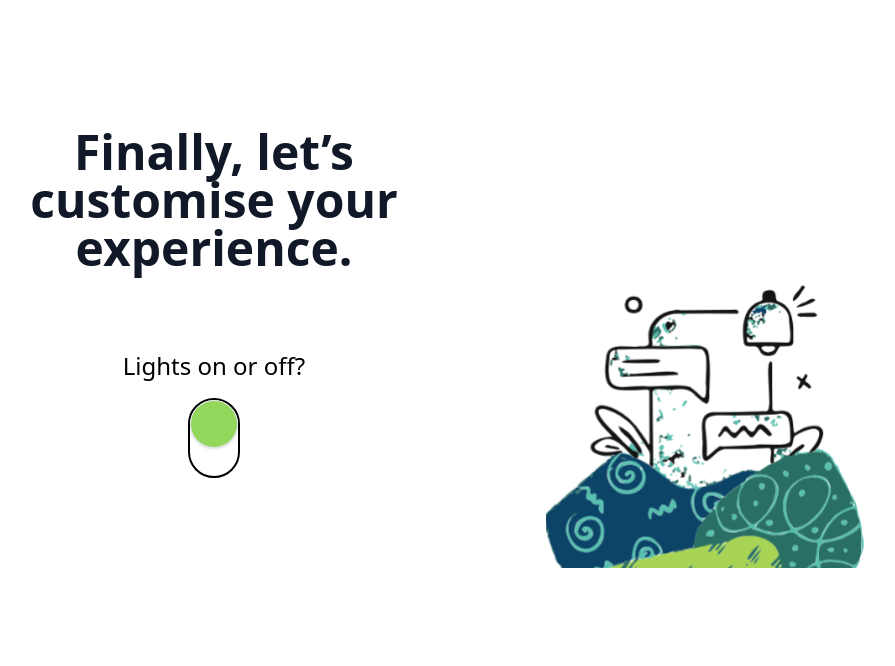
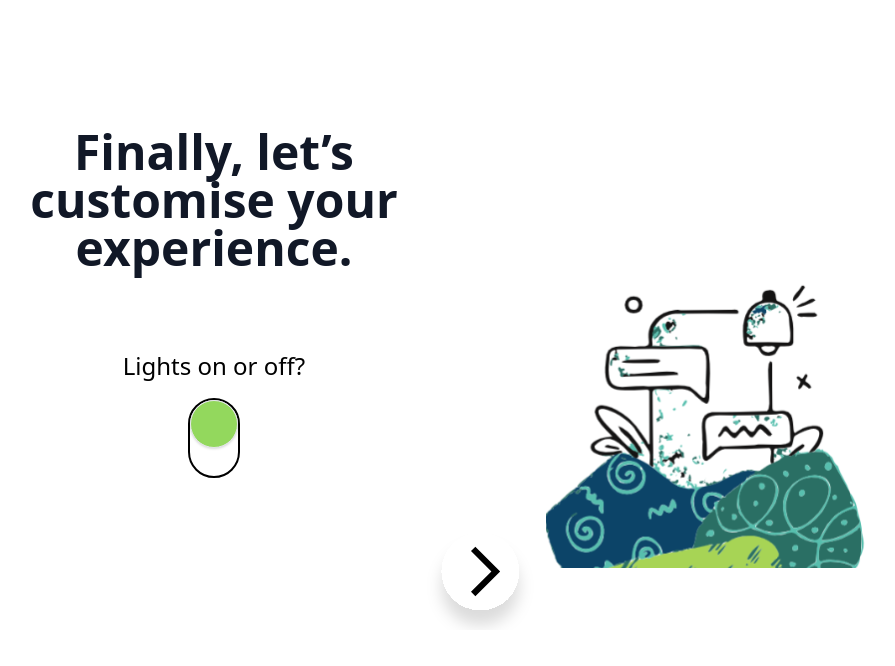
Before and after one commit to timosville/one-sheep-fe-challenge, a Vue app: page /settings in a window 1280 px wide. Shown: the top 666 px of the page, without its empty margins (106-1001 px from the left). Built offline with nearby package versions, Linux system fonts and the light colour scheme.

Commit message:
Add navigation

```diff
--- a/src/components/Appearance.vue
+++ b/src/components/Appearance.vue
@@ -6,7 +6,56 @@
         customise your experience.
       </h1>
     </div>
-
+    <div class="container-grid__navigation-right">
+      <router-link to="/avatar">
+        <svg viewBox="0 0 86 78" fill="none" xmlns="http://www.w3.org/2000/svg">
+          <g filter="url(#filter0_d)">
+            <circle cx="43" cy="31" r="31" fill="white" />
+          </g>
+          <path
+            d="M35.46 47.46L39 51L59 31L39 11L35.46 14.54L51.92 31L35.46 47.46Z"
+            fill="black"
+          />
+          <defs>
+            <filter
+              id="filter0_d"
+              x="0"
+              y="0"
+              width="86"
+              height="86"
+              filterUnits="userSpaceOnUse"
+              color-interpolation-filters="sRGB"
+            >
+              <feFlood flood-opacity="0" result="BackgroundImageFix" />
+              <feColorMatrix
+                in="SourceAlpha"
+                type="matrix"
+                values="0 0 0 0 0 0 0 0 0 0 0 0 0 0 0 0 0 0 127 0"
+                result="hardAlpha"
+              />
+              <feOffset dy="12" />
+              <feGaussianBlur stdDeviation="6" />
+              <feComposite in2="hardAlpha" operator="out" />
+              <feColorMatrix
+                type="matrix"
+                values="0 0 0 0 0 0 0 0 0 0 0 0 0 0 0 0 0 0 0.14 0"
+              />
+              <feBlend
+                mode="normal"
+                in2="BackgroundImageFix"
+                result="effect1_dropShadow"
+              />
+              <feBlend
+                mode="normal"
+                in="SourceGraphic"
+                in2="effect1_dropShadow"
+                result="shape"
+              />
+            </filter>
+          </defs>
+        </svg>
+      </router-link>
+    </div>
     <div class="container-grid__hero">
       <img
         class="sm:mx-3 sm:w-9/12"
@@ -14,6 +63,7 @@
         alt="work at home"
       />
     </div>
+
     <div class="container-grid__form">
       <h2 class="subtitle">Lights on or off?</h2>
       <button
@@ -43,23 +93,18 @@
 
 <script>
 import { inject, computed, onBeforeMount, watch } from "vue";
-
 export default {
   name: "Appearance",
-
   setup() {
     const store = inject("store");
-
     const isLight = computed({
       get() {
         return store.state.isLight;
       },
     });
-
     onBeforeMount(() => {
       changeAppearance(isLight._value);
     });
-
     const changeAppearance = (mode) => {
       if (mode) {
         return document.querySelector("html").classList.remove("dark");
@@ -67,11 +112,9 @@ export default {
         return document.querySelector("html").classList.add("dark");
       }
     };
-
     watch(isLight, (newLight, oldLight) => {
       changeAppearance(newLight);
     });
-
     return {
       store,
       isLight,
--- a/src/styles/tailwind.css
+++ b/src/styles/tailwind.css
@@ -33,4 +33,7 @@
   .container-grid__image {
     @apply object-contain w-full;
   }
+  .container-grid__navigation-right {
+    @apply col-start-6  row-start-5 row-end-6;
+  }
 }
```
